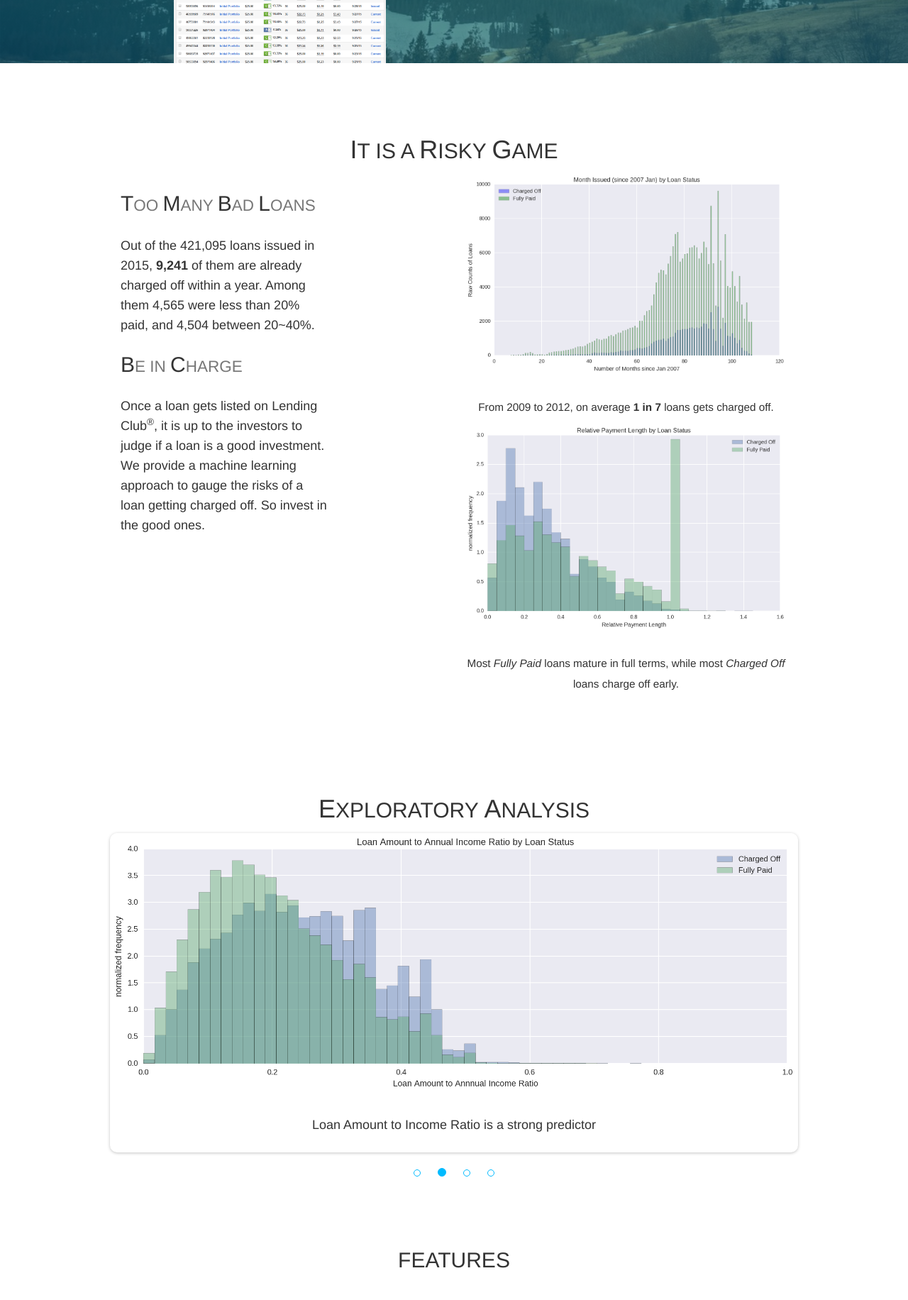
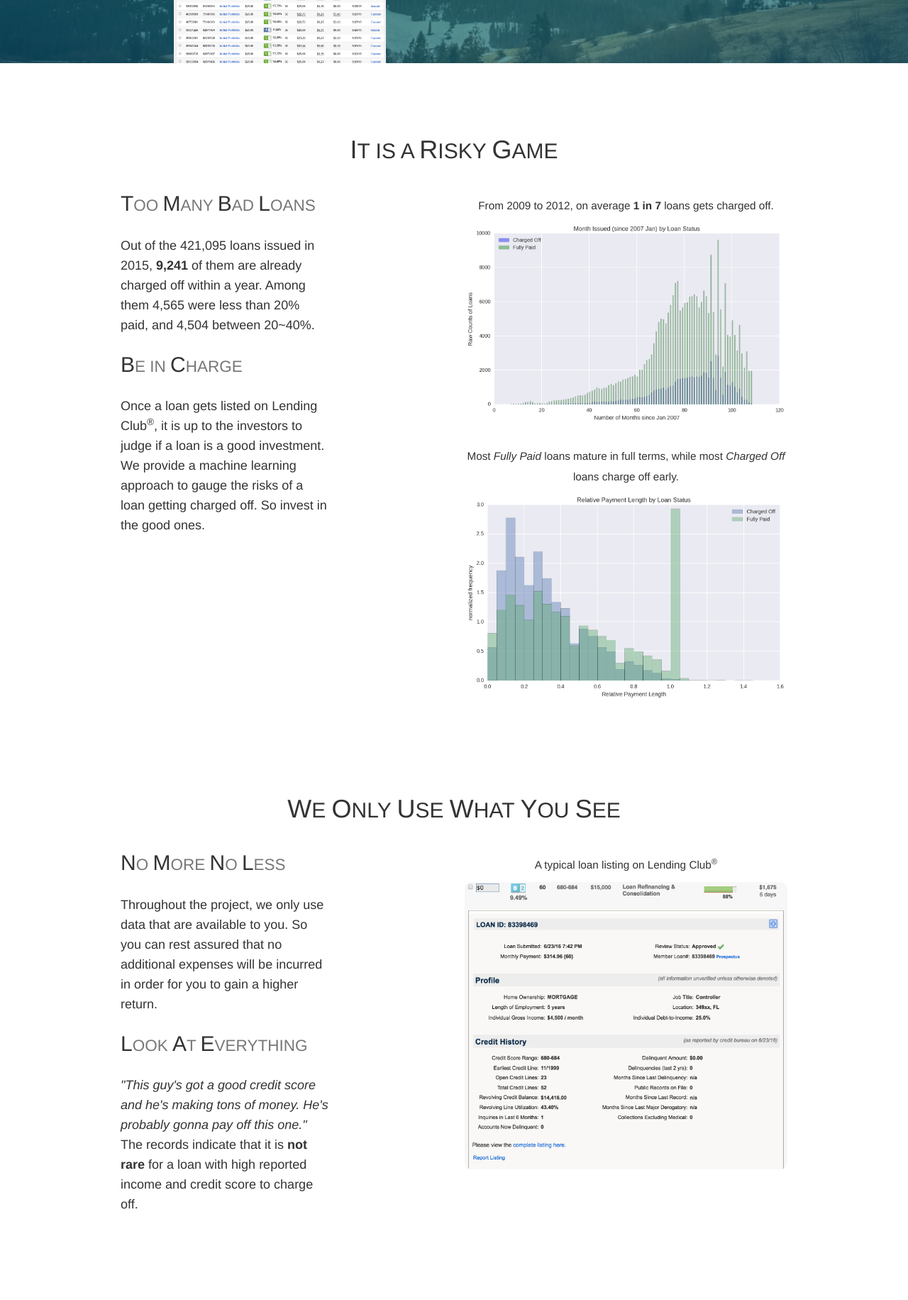
Before and after one commit to liuaqiang/capstone-project, a Flask app: page /index in a window 1280 px wide. Shown: the part 541-2373 px from the top of the page at 71% size. Run offline with Flask 2, Linux system fonts and the light colour scheme; some libraries are stand-ins or nearby versions.

Commit message:
added more graphs

```diff
--- a/templates/index.html
+++ b/templates/index.html
@@ -112,16 +112,46 @@
                         </div>
                         <div class="col-md-6 col-md-offset-2">
                             <div class="demo-image">
-                                <img src="static/img/template/examples/LoanbyMonthIssued.png" alt="">
                                 <p class="text text-center">
                                 <small>From 2009 to 2012, on average <b>1 in 7</b> loans gets charged off.</small>
                                 </p>
+                                <img src="static/img/template/examples/LoanbyMonthIssued.png" alt="">
                             </div>
                             <div class="demo-image">
-                                <img src="static/img/template/examples/PaymentByLength.png" alt="">
                                 <p class="text text-center">
                                 <small>Most <I>Fully Paid</I> loans mature in full terms, while most <I>Charged Off</I> loans charge off early.</small>
                                 </p>
+                                <img src="static/img/template/examples/PaymentByLength.png" alt="">
+                            </div>
+                        </div>
+                    </div>
+                </div>
+            </div>
+            <div class="section section-demo">
+                <div class="container">
+                    <h4 class="header-text text-center"><big>W</big>e <big>o</big>nly <big>U</big>se <big>W</big>hat <big>y</big>ou <big>s</big>ee</h4>
+                    <div class="row">
+
+                        <div class="col-md-4">
+                            <h4 class="header-text">N<small>o </small>M<small>ore </small>N<small>o </small>l<small>ess</small></h4>
+                            <p>
+                                Throughout the project, we only use data that are available to you.
+                                So you can rest assured that no additional expenses will be incurred
+                                in order for you to gain a higher return.
+                            </p>
+                            <h4 class="header-text">L<small>ook </small>A<small>t </small>E<small>verything</small></h4>
+                            <p>
+                                <I>"This guy's got a good credit score and he's making tons of money.
+                                He's probably gonna pay off this one."</I> The records indicate that
+                                it is <b>not rare</b> for a loan with high reported income and credit score to charge off.
+                            </p>
+                        </div>
+                        <div class="col-md-6 col-md-offset-2">
+                            <div class="demo-image">
+                                <p class="text text-center">
+                                <small>A typical loan listing on Lending Club<sup>&#174;</sup></small>
+                                </p>
+                                <img src="static/img/template/examples/TypicalLC.png" alt="">
                             </div>
                         </div>
                     </div>
@@ -176,7 +206,7 @@
 
             <div class="section section-features">
                 <div class="container">
-                    <h4 class="header-text text-center">Features</h4>
+                    <h4 class="header-text text-center"><big>R</big>esults</h4>
                     <div class="row">
                         <div class="col-md-4">
                             <div class="card card-blue">
@@ -263,14 +293,14 @@
 							It extracts invaluable information and does the human kind good."
 							</I>
                         </h4>
-                        <a href="mailto:liuaqiang@gmail.com" class="btn btn-neutral btn-lg btn-fill">Click here to send me an email</a>
+                        <a href="mailto:liuaqiang@gmail.com" action = "_blank" class="btn btn-neutral btn-lg btn-fill">Click here to send me an email</a>
                     </div>
                 </div>
             </div>
             <footer class="footer">
                 <div class="container">
                     <div class="text text-center">
-                        Created with Love, Daniel H. Liu
+                        Created with Love by Daniel H. Liu. 給我最親愛的家人
                     </div>
                 </div>
             </footer>
```
Also changed, not shown: static/img/template/examples/TypicalLC.png (added).
